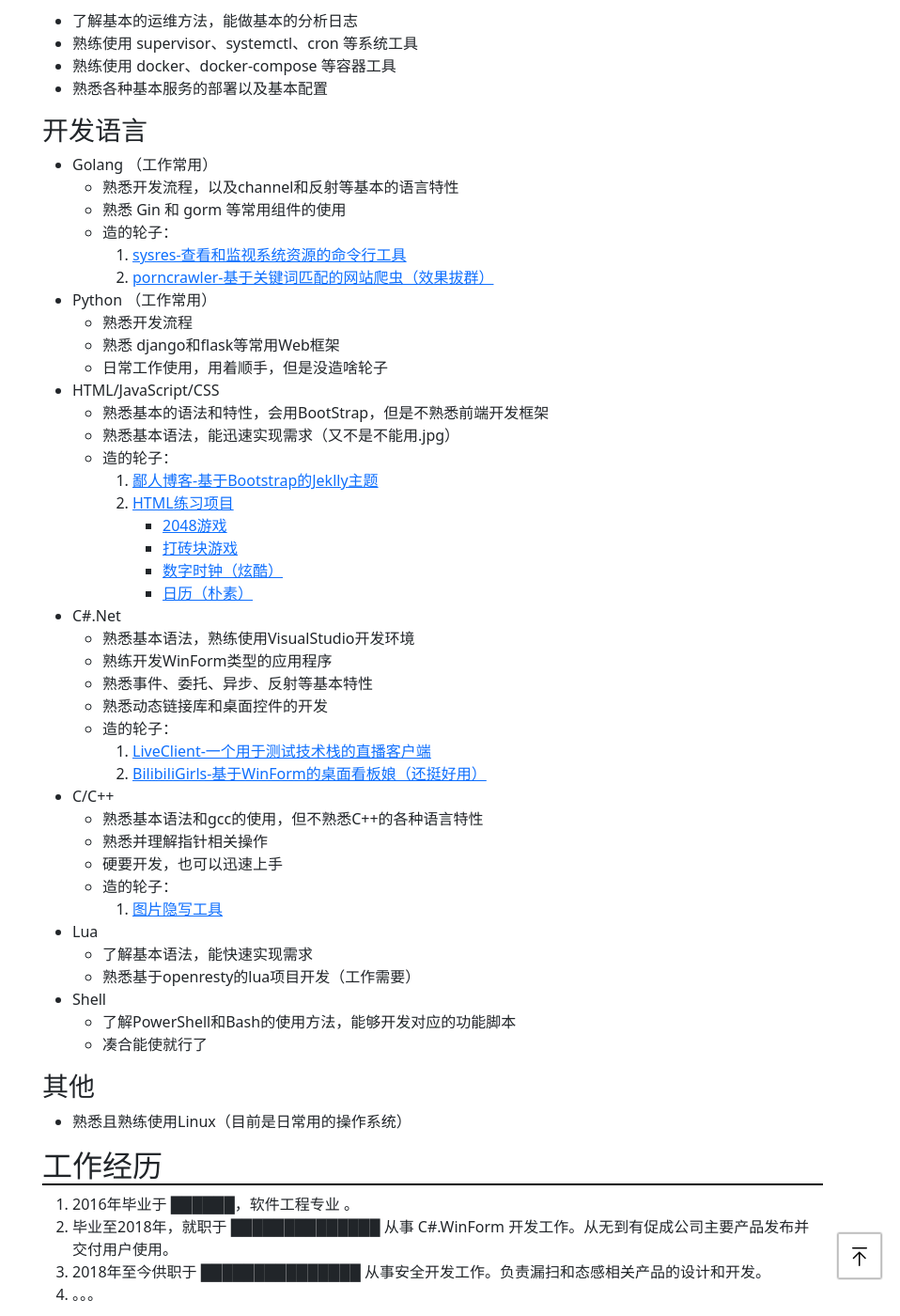
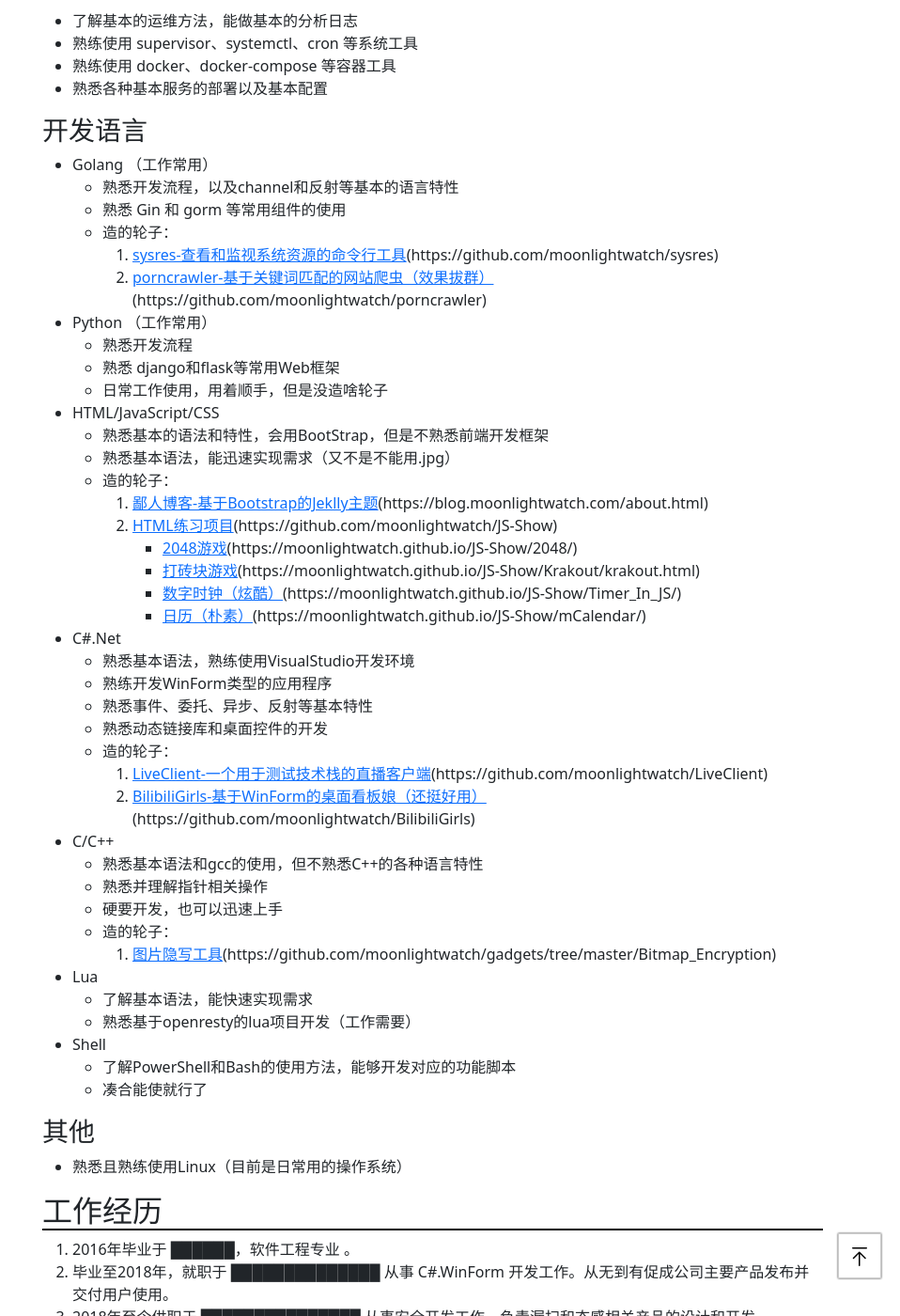
Before and after one commit to moonlightwatch/moonlightwatch.github.io, a Jekyll site: the page built from cv.md, in a window 1280 px wide and 1400 px high, scrolled down 863 px. Shown: the whole window at 94% size, without its empty margins (322-1280 px from the left). Built offline with Jekyll 4.4.1, drawn with Linux system fonts in a browser that asks for light colours; some of the changed lines change nothing that is shown; some of the changed text lies outside the part shown.

Commit message:
Update cv.md

```diff
--- a/cv.md
+++ b/cv.md
@@ -51,8 +51,8 @@ title: 简历
     - 熟悉开发流程，以及channel和反射等基本的语言特性
     - 熟悉 Gin 和 gorm 等常用组件的使用
     - 造的轮子：
-        1. [sysres-查看和监视系统资源的命令行工具](https://github.com/moonlightwatch/sysres)
-        2. [porncrawler-基于关键词匹配的网站爬虫（效果拔群）](https://github.com/moonlightwatch/porncrawler)
+        1. [sysres-查看和监视系统资源的命令行工具](https://github.com/moonlightwatch/sysres)(https://github.com/moonlightwatch/sysres)
+        2. [porncrawler-基于关键词匹配的网站爬虫（效果拔群）](https://github.com/moonlightwatch/porncrawler)(https://github.com/moonlightwatch/porncrawler)
 - Python （工作常用）
     - 熟悉开发流程
     - 熟悉 django和flask等常用Web框架
@@ -61,26 +61,26 @@ title: 简历
     - 熟悉基本的语法和特性，会用BootStrap，但是不熟悉前端开发框架
     - 熟悉基本语法，能迅速实现需求（又不是不能用.jpg）
     - 造的轮子：
-        1. [鄙人博客-基于Bootstrap的Jeklly主题](https://blog.moonlightwatch.com/about.html)
-        2. [HTML练习项目](https://github.com/moonlightwatch/JS-Show)
-            - [2048游戏](https://moonlightwatch.github.io/JS-Show/2048/)
-            - [打砖块游戏](https://moonlightwatch.github.io/JS-Show/Krakout/krakout.html)
-            - [数字时钟（炫酷）](https://moonlightwatch.github.io/JS-Show/Timer_In_JS/)
-            - [日历（朴素）](https://moonlightwatch.github.io/JS-Show/mCalendar/)
+        1. [鄙人博客-基于Bootstrap的Jeklly主题](https://blog.moonlightwatch.com/about.html)(https://blog.moonlightwatch.com/about.html)
+        2. [HTML练习项目](https://github.com/moonlightwatch/JS-Show)(https://github.com/moonlightwatch/JS-Show)
+            - [2048游戏](https://moonlightwatch.github.io/JS-Show/2048/)(https://moonlightwatch.github.io/JS-Show/2048/)
+            - [打砖块游戏](https://moonlightwatch.github.io/JS-Show/Krakout/krakout.html)(https://moonlightwatch.github.io/JS-Show/Krakout/krakout.html)
+            - [数字时钟（炫酷）](https://moonlightwatch.github.io/JS-Show/Timer_In_JS/)(https://moonlightwatch.github.io/JS-Show/Timer_In_JS/)
+            - [日历（朴素）](https://moonlightwatch.github.io/JS-Show/mCalendar/)(https://moonlightwatch.github.io/JS-Show/mCalendar/)
 - C#.Net
     - 熟悉基本语法，熟练使用VisualStudio开发环境
     - 熟练开发WinForm类型的应用程序
     - 熟悉事件、委托、异步、反射等基本特性
     - 熟悉动态链接库和桌面控件的开发
     - 造的轮子：
-        1. [LiveClient-一个用于测试技术栈的直播客户端](https://github.com/moonlightwatch/LiveClient)
-        2. [BilibiliGirls-基于WinForm的桌面看板娘（还挺好用）](https://github.com/moonlightwatch/BilibiliGirls)
+        1. [LiveClient-一个用于测试技术栈的直播客户端](https://github.com/moonlightwatch/LiveClient)(https://github.com/moonlightwatch/LiveClient)
+        2. [BilibiliGirls-基于WinForm的桌面看板娘（还挺好用）](https://github.com/moonlightwatch/BilibiliGirls)(https://github.com/moonlightwatch/BilibiliGirls)
 - C/C++
     - 熟悉基本语法和gcc的使用，但不熟悉C++的各种语言特性
     - 熟悉并理解指针相关操作
     - 硬要开发，也可以迅速上手
     - 造的轮子：
-        1. [图片隐写工具](https://github.com/moonlightwatch/gadgets/tree/master/Bitmap_Encryption)
+        1. [图片隐写工具](https://github.com/moonlightwatch/gadgets/tree/master/Bitmap_Encryption)(https://github.com/moonlightwatch/gadgets/tree/master/Bitmap_Encryption)
 
 - Lua
     - 了解基本语法，能快速实现需求
@@ -105,4 +105,4 @@ title: 简历
 ## 联系我
 
 - Email：moonlightwatch@hotmail.com
-- [博客留言板](https://blog.moonlightwatch.com/messageboard.html)（我能收到邮件通知）
+- [博客留言板](https://blog.moonlightwatch.com/messageboard.html)(https://blog.moonlightwatch.com/messageboard.html)（我能收到邮件通知）
```
